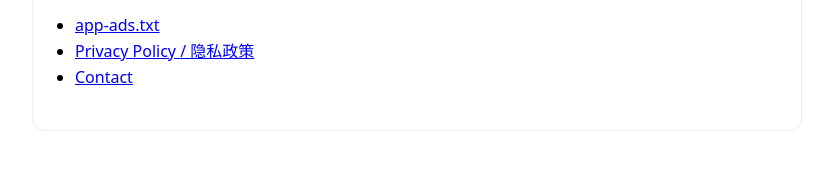
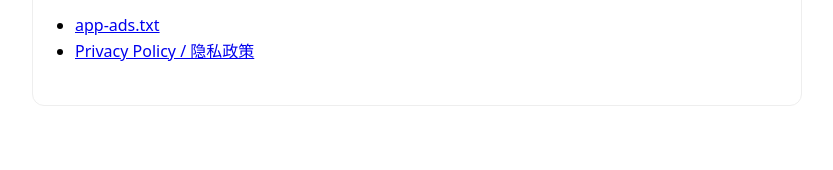
Before and after one commit to dun38017-504/QRScanner, a plain HTML site: page index.html in a window 1280 px wide. Shown: the part 194-364 px from the top of the page, 223-1056 px from the left. Drawn offline with Linux system fonts and the light colour scheme.

Commit message:
Update index.html

```diff
--- a/index.html
+++ b/index.html
@@ -20,7 +20,6 @@
     <ul>
       <li><a href="/app-ads.txt">app-ads.txt</a></li>
       <li><a href="/privacy.html">Privacy Policy / 隐私政策</a></li>
-      <li><a href="mailto:you@example.com">Contact</a></li>
     </ul>
   </div>
 </body>
```
